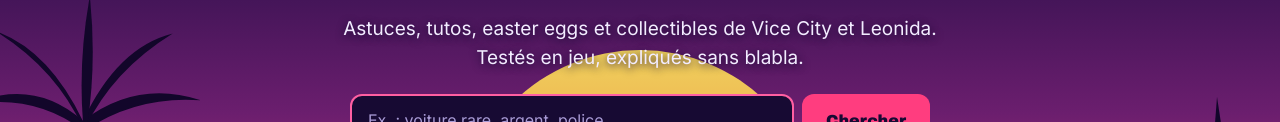
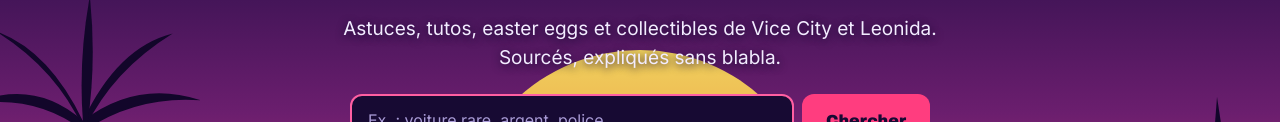
Before and after one commit to gtastucevice/gtastucevice.github.io, a plain HTML site: page index.html in a window 1280 px wide. Shown: the part 507-629 px from the top of the page. Drawn offline with Linux system fonts and the light colour scheme.

Commit message:
Accroche : sourcés plutôt que testés en jeu
Co-Authored-By: Claude Opus 5.5 <noreply@anthropic.com>
Claude-Session: https://claude.ai/code/session_01WdYNVFWt4wx74NhxKYXYq2

```diff
--- a/index.html
+++ b/index.html
@@ -144,7 +144,7 @@ dialog p,dialog li{color:var(--soft);font-size:14px}
 <span class="badge">Sortie le 19 novembre 2026 sur PS5 et Xbox Series X|S</span>
 <div class="kicker">Le guide français de GTA 6</div>
 <h1 id="titre">Tout ce que les autres ne t'ont pas <span>montré</span>.</h1>
-<p class="lead">Astuces, tutos, easter eggs et collectibles de Vice City et Leonida. Testés en jeu, expliqués sans blabla.</p>
+<p class="lead">Astuces, tutos, easter eggs et collectibles de Vice City et Leonida. Sourcés, expliqués sans blabla.</p>
 <form class="search" role="search" id="search-form">
 <label class="sr" for="q">Rechercher une astuce</label>
 <input id="q" type="search" placeholder="Ex. : voiture rare, argent, police…" autocomplete="off">
```
